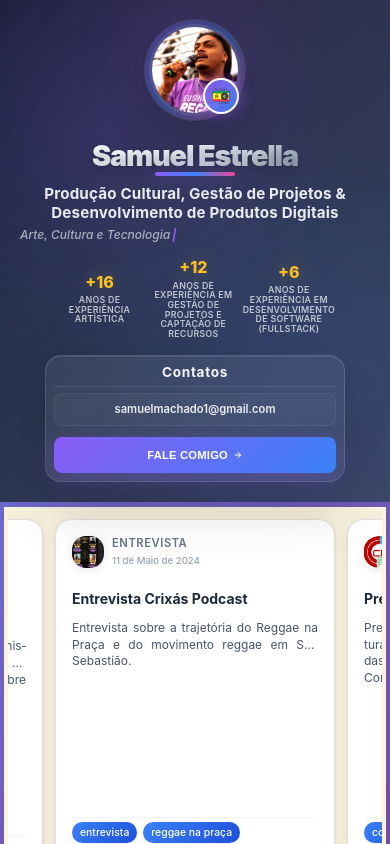
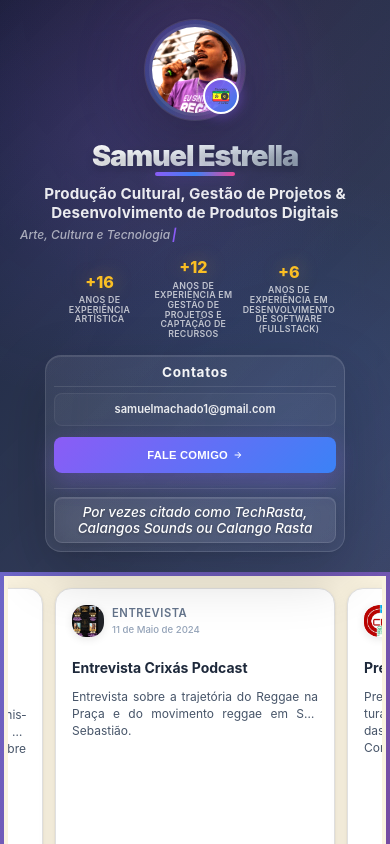
Before and after one commit to samuelmachado1/portifolioCultural, a React (Vite) app: page / in a window 390 px wide. Built offline with nearby package versions, Linux system fonts and the light colour scheme.

Commit message:
feat: update layout to mobile

```diff
--- a/src/components/Board/Board.css
+++ b/src/components/Board/Board.css
@@ -226,6 +226,8 @@
     overflow-x: hidden;
     overflow-y: visible;
     justify-content: flex-start;
+    height: auto;
+    min-height: auto;
   }
 
   .timeline-header {
@@ -281,6 +283,10 @@
     padding: 0.25rem;
     margin: 2px;
     justify-content: flex-start;
+    height: auto;
+    min-height: auto;
+    overflow-x: hidden;
+    overflow-y: visible;
   }
 
   .timeline-header {
--- a/src/components/FilterBar/FilterBar.css
+++ b/src/components/FilterBar/FilterBar.css
@@ -13,13 +13,13 @@
 
 .filter-bar__subtitle {
   font-size: 0.85rem;
-  color: #2c3e50;
+  color: #ffffff;
   font-weight: 500;
   font-style: italic;
   text-align: center;
   margin: 0;
   padding: 0;
-  text-shadow: none;
+  text-shadow: 0 1px 3px rgba(0, 0, 0, 0.3);
 }
 
 .filter-label {
@@ -152,13 +152,19 @@
 
   .filter-bar__subtitle {
     font-size: 0.8rem;
+    color: #ffffff;
   }
 }
 
 @media (max-width: 480px) {
   .filter-bar {
     flex-direction: column;
-    padding: 8px;       /* Menor */
+    padding: 8px;
+  }
+
+  .filter-bar__subtitle {
+    font-size: 0.85rem;
+    color: #ffffff;
   }
 
   .filter-buttons {
@@ -166,13 +172,13 @@
   }
 
   .filter-button {
-    padding: 4px 6px;   /* Menor */
-    font-size: 0.7em;   /* Menor */
+    padding: 4px 6px;
+    font-size: 0.7em;
   }
 
   .filter-button-count {
-    font-size: 0.6em;   /* Menor */
-    min-width: 12px;    /* Menor */
+    font-size: 0.6em;
+    min-width: 12px;
   }
 }
 
@@ -186,6 +192,7 @@
 
   .filter-bar__subtitle {
     font-size: 0.75rem;
+    color: #ffffff;
   }
 
   .filter-label {
--- a/src/components/Footer/Footer.css
+++ b/src/components/Footer/Footer.css
@@ -10,6 +10,8 @@
   backdrop-filter: blur(10px);
   -webkit-backdrop-filter: blur(10px);
   flex-shrink: 0;
+  position: relative;
+  z-index: 1;
 }
 
 .footer-content {
--- a/src/components/Portfolio/Portfolio.tsx
+++ b/src/components/Portfolio/Portfolio.tsx
@@ -243,7 +243,6 @@ export const Portfolio: React.FC<PortfolioProps> = ({ data }) => {
 
             </div>
 
-            {!isMobile && (
             <div className="contact-filter-section">
               <FilterBar
                 activeFilter={activeFilter}
@@ -251,7 +250,6 @@ export const Portfolio: React.FC<PortfolioProps> = ({ data }) => {
                 itemCounts={itemCounts}
               />
             </div>
-            )}
           </div>
         </div>
 
--- a/src/styles/portfolio.css
+++ b/src/styles/portfolio.css
@@ -1312,10 +1312,6 @@
     display: none !important;
   }
 
-  .contact-filter-section {
-    display: none !important; /* Ocultar filtros completamente em mobile */
-  }
-
   .action-buttons {
     gap: 0.4rem;
     margin-top: 0.5rem;
@@ -1515,17 +1511,23 @@
 /* Garantir que o board tenha espaço suficiente em mobile */
 @media (max-width: 768px) {
   .board-container {
-    padding: 0.25rem; /* Reduzido para maximizar espaço */
-    padding-bottom: 70px; /* Espaço aumentado para o position indicator em mobile */
-    min-height: calc(100vh - 180px); /* Considera altura reduzida do header */
+    padding: 0.25rem;
+    padding-bottom: 20px;
+    min-height: auto;
+    margin-bottom: 0;
+    overflow: visible;
+    height: auto;
   }
 }
 
 @media (max-width: 480px) {
   .board-container {
-    padding: 0.15rem; /* Reduzido ainda mais em telas pequenas */
-    padding-bottom: 60px; /* Espaço adequado para o position indicator */
-    min-height: calc(100vh - 160px);
+    padding: 0.15rem;
+    padding-bottom: 20px;
+    min-height: auto;
+    margin-bottom: 0;
+    overflow: visible;
+    height: auto;
   }
 }
 
```
Lines whose indentation alone changed are shown as unchanged.
